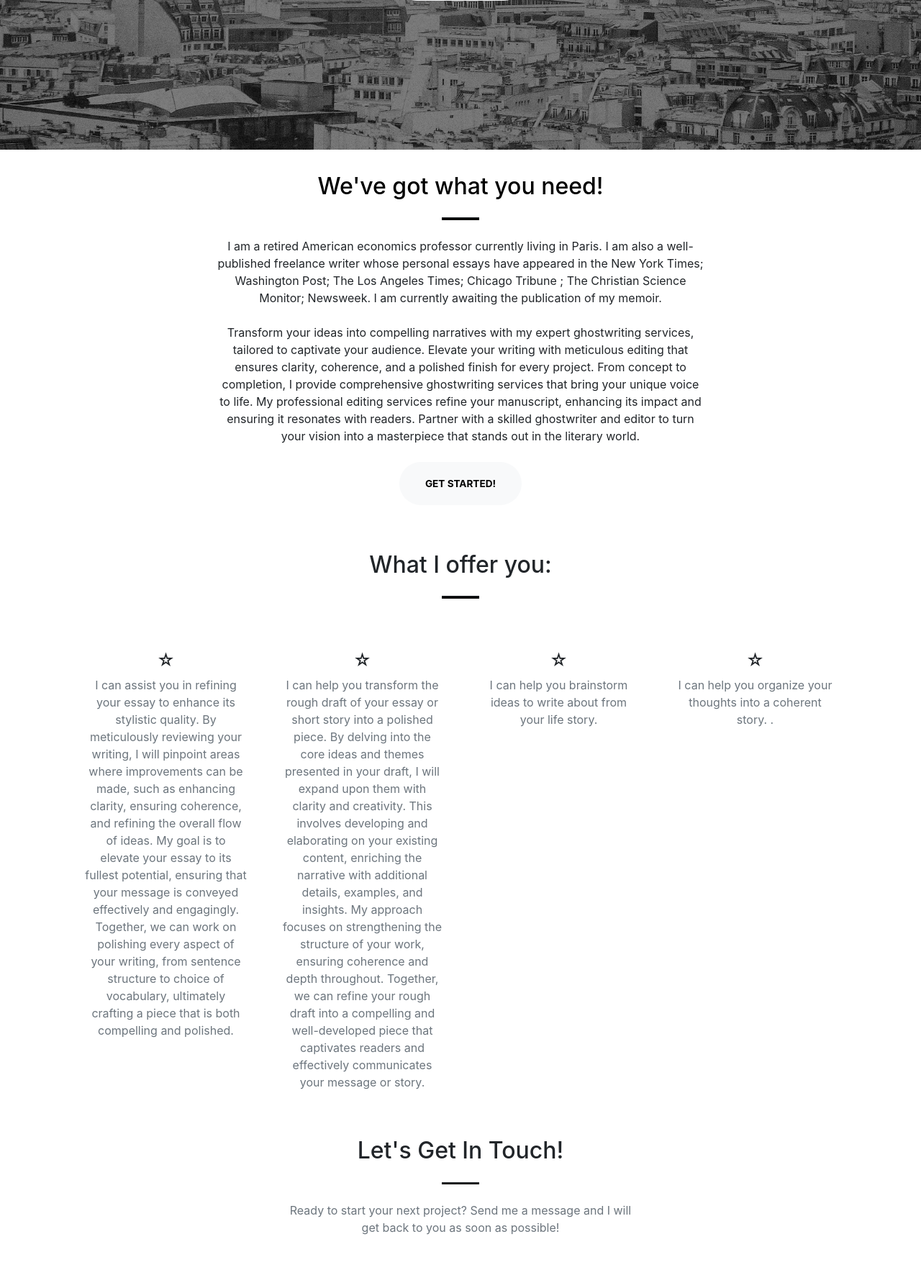
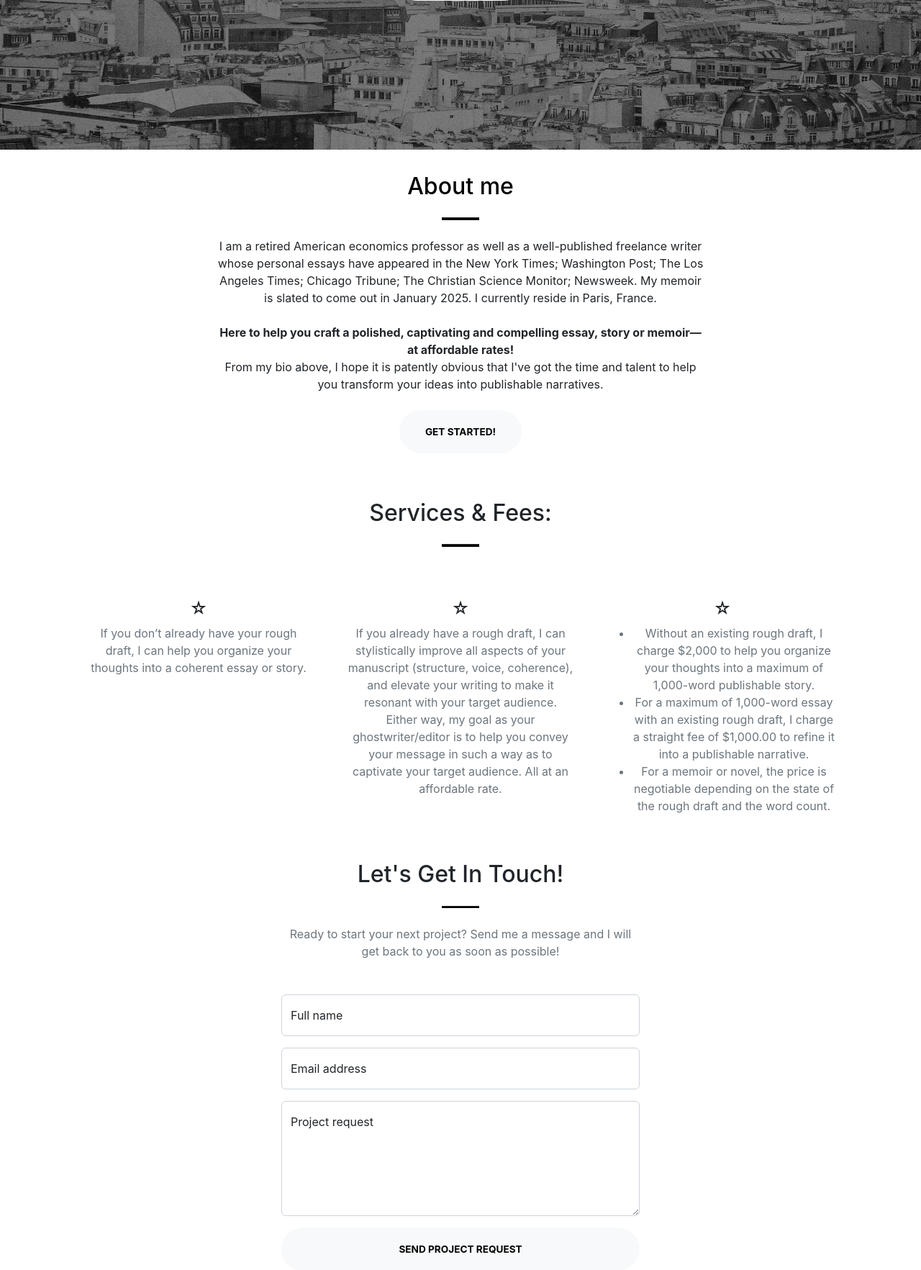
Before and after one commit to BIBI78/00_ghost_writer, a Flask app: page / in a window 1280 px wide. Shown: the part 592-2357 px from the top of the page at 72% size. Run offline with Flask 3, Linux system fonts and the light colour scheme; some libraries are stand-ins or nearby versions.

Commit message:
ADD: add updates to services and fees

```diff
--- a/templates/base.html
+++ b/templates/base.html
@@ -54,19 +54,23 @@
         <div class="container px-4 px-lg-5">
             <div class="row gx-4 gx-lg-5 justify-content-center">
                 <div class="col-lg-8 text-center">
-                    <h2 class="text-black mt-0">We've got what you need!</h2>
+                    <h2 class="text-black mt-0">About me</h2>
                     <hr class="divider" />
                     <p class="text-black-75 mb-4">
-                        I am a retired American economics professor currently living in Paris.
-                        I am also a well-published freelance writer whose personal essays have appeared in the New York Times; Washington Post; The Los Angeles Times; Chicago Tribune ; The Christian Science Monitor; Newsweek.
-                        I am currently awaiting the publication of my memoir.
+                        I am a retired American economics professor as well as a well-published freelance writer
+                        whose personal essays have appeared in the New York Times; Washington Post; The Los
+                        Angeles Times; Chicago Tribune; The Christian Science Monitor; Newsweek. My memoir is
+                        slated to come out in January 2025. I currently reside in Paris, France.
                     </p>
                     <p class="text-black-75 mb-4">
-                        Transform your ideas into compelling narratives with my expert ghostwriting services, tailored to captivate your audience.
-                        Elevate your writing with meticulous editing that ensures clarity, coherence, and a polished finish for every project.
-                        From concept to completion, I provide comprehensive ghostwriting services that bring your unique voice to life.
-                        My professional editing services refine your manuscript, enhancing its impact and ensuring it resonates with readers.
-                        Partner with a skilled ghostwriter and editor to turn your vision into a masterpiece that stands out in the literary world.
+
+                        <strong>Here to help you craft a polished, captivating and compelling essay,
+                            story or memoir—at affordable rates!</strong>
+
+                    <br>
+                    From my bio above, I hope it is patently obvious that
+                    I've got the time and talent to help you transform your ideas into publishable narratives.
+
                     </p>
                     <a class="btn btn-light btn-xl" href="#services">Get Started!</a>
                 </div>
@@ -76,56 +80,47 @@
     <!-- Services-->
     <section class="page-section" id="services">
         <div class="container px-4 px-lg-5">
-            <h2 class="text-center mt-0">What I offer you:</h2>
+            <h2 class="text-center mt-0">Services & Fees:</h2>
             <hr class="divider" />
             <div class="row gx-4 gx-lg-5">
-                <div class="col-lg-3 col-md-6 text-center">
+                <div class="col-lg-4 col-md-6 text-center">
                     <div class="mt-5">
                         <div class="mb-2"><i class="bi-gem fs-1 text-primary"></i></div>
                         <h3 class="h4 mb-2"> &star; </h3>
                         <p class="text-muted mb-0">
-                            I can assist you in refining your essay to enhance its stylistic quality.
-                            By meticulously reviewing your writing, I will pinpoint areas where improvements can be made, such as enhancing clarity, ensuring coherence, and refining the overall flow of ideas.
-                             My goal is to elevate your essay to its fullest potential, ensuring that your message is conveyed effectively and engagingly.
-                             Together, we can work on polishing every aspect of your writing, from sentence structure to choice of vocabulary, ultimately crafting a piece that is both compelling and polished.
-
-                           </p>
+                            If you don’t already have your rough draft,
+                            I can help you organize your thoughts into a coherent essay or story.
+                        </p>
                     </div>
                 </div>
-                <div class="col-lg-3 col-md-6 text-center">
+                <div class="col-lg-4 col-md-6 text-center">
                     <div class="mt-5">
                         <div class="mb-2"><i class="bi-laptop fs-1 text-primary"></i></div>
                         <h2 class="h4 mb-2"> &star; </h2>
                         <p class="text-muted mb-0">
-                            I can help you transform the rough draft of your essay or short story into a polished piece.
-                            By delving into the core ideas and themes presented in your draft, I will expand upon them with clarity and creativity.
-                            This involves developing and elaborating on your existing content, enriching the narrative with additional details, examples, and insights.
-                             My approach focuses on strengthening the structure of your work, ensuring coherence and depth throughout.
-                             Together, we can refine your rough draft into a compelling and well-developed piece that captivates readers and effectively communicates your message or story.</p>
+                             If you already have a rough draft,
+                             I can stylistically improve all aspects of your manuscript (structure, voice, coherence),
+                             and elevate your writing to make it resonant with your target audience.
+                             Either way, my goal as your ghostwriter/editor is to help you convey your message in such a way as to captivate your target audience.
+                             All at an affordable rate.
+                        </p>
                     </div>
                 </div>
-                <div class="col-lg-3 col-md-6 text-center">
+                <div class="col-lg-4 col-md-6 text-center">
                     <div class="mt-5">
                         <div class="mb-2"><i class="bi-globe fs-1 text-primary"></i></div>
                         <h3 class="h4 mb-2"> &star; </h3>
-                        <p class="text-muted mb-0">
-                            I can help you brainstorm ideas to write about from your life story.
-
-                        </p>
-                    </div>
-                </div>
-                <div class="col-lg-3 col-md-6 text-center">
-                    <div class="mt-5">
-                        <div class="mb-2"><i class="bi-heart fs-1 text-primary"></i></div>
-                        <h3 class="h4 mb-2"> &star; </h3>
-                        <p class="text-muted mb-0">
-                            I can help you organize your thoughts into a coherent story.
-                            .</p>
+                        <ul class="text-muted mb-0">
+                            <li>Without an existing rough draft, I charge $2,000 to help you organize your thoughts into a maximum of 1,000-word publishable story.</li>
+                            <li>For a maximum of 1,000-word essay with an existing rough draft, I charge a straight fee of $1,000.00 to refine it into a publishable narrative.</li>
+                            <li>For a memoir or novel, the price is negotiable depending on the state of the rough draft and the word count.</li>
+                        </ul>
                     </div>
                 </div>
             </div>
         </div>
     </section>
+
 
     <!-- Portfolio-->
 
```
